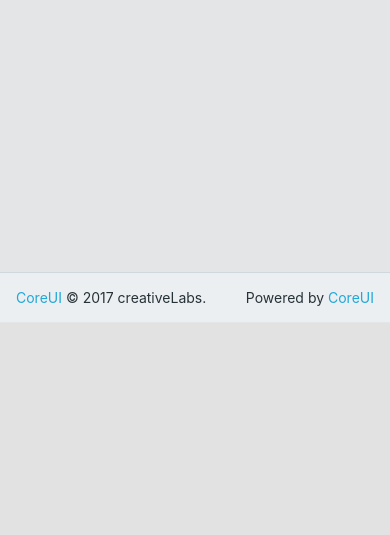
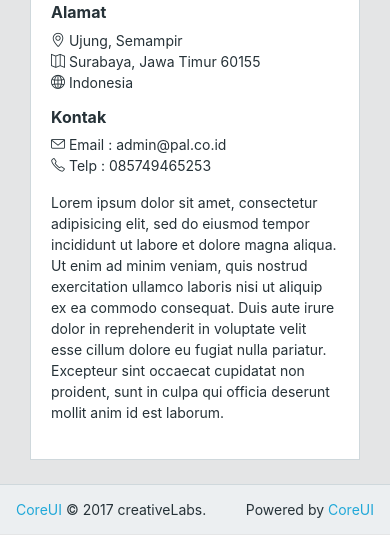
Before and after one commit to zkenstein/eprocurement, a Laravel app: page /kontak in a window 390 px wide. Shown: the part 522-1057 px from the top of the page. Before the commit the page ends 844 px from the top, so only its background shows below. Run offline with Laravel 8, Linux system fonts and the light colour scheme.

Commit message:
persiapan mailing

```diff
--- a/app/Http/Controllers/GeneralController.php
+++ b/app/Http/Controllers/GeneralController.php
@@ -6,6 +6,7 @@ use Illuminate\Http\Request;
 
 use App\Http\Requests;
 use App\Http\Controllers\Controller;
+use \Mail;
 
 class GeneralController extends Controller
 {
--- a/app/Http/Controllers/PublickController.php
+++ b/app/Http/Controllers/PublickController.php
@@ -6,6 +6,8 @@ use Illuminate\Http\Request;
 
 use App\Http\Requests;
 use App\Http\Controllers\Controller;
+use App\User;
+use App\Cluster;
 
 class PublickController extends Controller
 {
@@ -31,4 +33,52 @@ class PublickController extends Controller
     	$data['TAG'] = 'kontak';
     	return view('pages.kontak',$data);
     }
+
+    public function generateCluster(Request $request)
+    {
+    	for($i=0;$i<5;$i++){
+    		$cluster = new Cluster();
+    		$cluster->kode = 'KODE '.$i;
+    		$cluster->nama = 'CLUSTER '.$i;
+    		$cluster->save();
+    	}
+    }
+
+    public function generateUser(Request $request)
+    {
+    	$user = new User();
+    	$user->kode = 'KODE-0';
+    	$user->nama = 'Administrator';
+    	$user->email = 'kurniawan@herobimbel.id';
+    	$user->password = '12345';
+    	$user->telp = '03210987651';
+    	$user->session_id = null;
+    	$user->role = 'admin';
+    	$user->aktif = \Carbon\Carbon::now();
+    	$user->kadaluarsa = \Carbon\Carbon::now()->addDay(2);
+    	$user->save();
+
+    	$listCluster = collect(Cluster::select('id')->get())->toArray();
+
+    	foreach ($listCluster as $key => $value) {
+    		$listCluster[$key] = $value['id'];
+    	}
+
+		// dd($listCluster[array_rand($listCluster)]);
+
+    	for($i=1;$i<=10;$i++){
+    		User::create([
+    			'kode'=>'KODE-'.$i,
+    			'nama'=>'Sub Kontraktor '.$i,
+    			'email'=>'kontraktor'.$i.'@herobimbel.id',
+    			'password'=>null,
+    			'telp'=>'03210987782'.$i,
+    			'session_id'=>null,
+    			'role'=>'subkontraktor',
+    			'aktif'=>null,
+    			'kadaluarsa'=>null,
+    			'cluster_id'=>$listCluster[array_rand($listCluster)]
+    		]);
+    	}
+    }
 }
--- a/app/Http/routes.php
+++ b/app/Http/routes.php
@@ -36,6 +36,9 @@ Route::get('logout',[
 	'as'=>'logout'
 ]);
 
+Route::get('generate_cluster','PublickController@generateCluster');
+Route::get('generate_user','PublickController@generateUser');
+
 Route::group(['prefix'=>'admin','as'=>'admin.'],function(){
 	Route::get('/beranda',[
 		'uses'=>'GeneralController@berandaPage',
--- a/app/User.php
+++ b/app/User.php
@@ -21,14 +21,14 @@ class User extends Model implements AuthenticatableContract,
      *
      * @var string
      */
-    protected $table = 'users';
+    protected $table = 'user';
 
     /**
      * The attributes that are mass assignable.
      *
      * @var array
      */
-    protected $fillable = ['kode', 'nama', 'email','password','telp','aktif','kadaluarsa','cluster_id'];
+    protected $fillable = ['kode', 'nama', 'email','password','telp','aktif','kadaluarsa','cluster_id','session_id','role'];
 
     /**
      * The attributes excluded from the model's JSON form.
--- a/resources/views/master.blade.php
+++ b/resources/views/master.blade.php
@@ -32,8 +32,11 @@
             margin-left: 0px !important;
         }
         @endif
-        .breadcrumb{
+        .breadcrumb, .modal-primary .modal-header, .btn-primary{
             background-color: #2b609e;
+        }
+        .modal-primary .modal-content, .btn-primary{
+            border-color: #2b609e;
         }
         a.login{
             color: #2b609e !important;
@@ -430,7 +433,7 @@
     </div>
 
     @if(session('role')!='admin')
-    <div class="modal fade" id="login-modal" tabindex="-1" role="dialog" aria-labelledby="myModalLabel" aria-hidden="true">
+    <form class="modal fade" id="login-modal" tabindex="-1" role="dialog" aria-labelledby="myModalLabel" aria-hidden="true">
         <div class="modal-dialog modal-primary" role="document">
             <div class="modal-content">
                 <div class="modal-header">
@@ -440,42 +443,30 @@
                     </button>
                 </div>
                 <div class="modal-body">
-                    <form id="form-login" action="" method="post">
-                        <div class="form-group">
-                            <div class="input-group">
-                                <span class="input-group-addon"><i class="fa fa-user"></i>
-                                </span>
-                                <input type="text" id="username" name="username" class="form-control" placeholder="Username">
-                            </div>
-                        </div>
                     <div class="form-group">
                         <div class="input-group">
                             <span class="input-group-addon"><i class="fa fa-envelope"></i>
                             </span>
-                                <input type="email" id="email" name="email" class="form-control" placeholder="Email">
+                            <input autocomplete="false" type="email" id="email-login" name="email" class="form-control" placeholder="Email">
                         </div>
                     </div>
                     <div class="form-group">
                         <div class="input-group">
                             <span class="input-group-addon"><i class="fa fa-asterisk"></i>
                             </span>
-                                <input type="password" id="password" name="password" class="form-control" placeholder="Password">
+                            <input autocomplete="false" type="password" id="password-login" name="password" class="form-control" placeholder="Kode">
                         </div>
                     </div>
-                        <div class="form-group form-actions">
-                            <button type="submit" class="btn btn-sm btn-success">Submit</button>
-                        </div>
-                    </form>
                 </div>
                 <div class="modal-footer">
                     <button type="button" class="btn btn-secondary" data-dismiss="modal">Batal</button>
-                    <button type="button" class="btn btn-primary">Masuk</button>
+                    <button type="submit" class="btn btn-primary" id="button-login">Masuk</button>
                 </div>
             </div>
             <!-- /.modal-content -->
         </div>
         <!-- /.modal-dialog -->
-    </div>
+    </form>
     <!-- /.modal -->
     @endif
 
@@ -625,6 +616,12 @@
         });
     </script>
 
+    <script type="text/javascript">
+        $("#login-modal").submit(function(e){
+            e.preventDefault();
+            $("#button-login").addClass('disabled');
+        });
+    </script>
     <!-- Plugins and scripts required by this views -->
 
     <!-- Custom scripts required by this view -->
--- a/resources/views/pages/kontak.blade.php
+++ b/resources/views/pages/kontak.blade.php
@@ -15,8 +15,29 @@
                         </div>
                         <div class="card-block">
                             <div class="row">
-                                <div class="col-sm-12">
-
+                                <div class="col-sm-12 col-md-6">
+                                	<iframe src="https://www.google.com/maps/embed?pb=!1m18!1m12!1m3!1d3958.310268091754!2d112.73933681429958!3d-7.205399572735866!2m3!1f0!2f0!3f0!3m2!1i1024!2i768!4f13.1!3m3!1m2!1s0x2dd7f92b8fee968d%3A0xaa4b64bc612f6608!2sPT.+PAL+Indonesia!5e0!3m2!1sen!2sid!4v1490025818275" width="100%" height="350" frameborder="0" style="border:0" allowfullscreen></iframe>
+                                </div>
+                                <div class="col-sm-12 col-md-6">
+                                    <h6><strong>Alamat</strong></h6>
+                                    <p>
+                                        <i class="icon-location-pin"></i> Ujung, Semampir<br>
+                                        <i class="icon-map"></i> Surabaya, Jawa Timur 60155<br>
+                                        <i class="icon-globe"></i> Indonesia
+                                    </p>
+                                    <h6><strong>Kontak</strong></h6>
+                                    <p>
+                                        <i class="icon-envelope"></i> Email : admin@pal.co.id<br>
+                                        <i class="icon-phone"></i> Telp : 085749465253
+                                    </p>
+                                    <p>
+                                        Lorem ipsum dolor sit amet, consectetur adipisicing elit, sed do eiusmod
+                                        tempor incididunt ut labore et dolore magna aliqua. Ut enim ad minim veniam,
+                                        quis nostrud exercitation ullamco laboris nisi ut aliquip ex ea commodo
+                                        consequat. Duis aute irure dolor in reprehenderit in voluptate velit esse
+                                        cillum dolore eu fugiat nulla pariatur. Excepteur sint occaecat cupidatat non
+                                        proident, sunt in culpa qui officia deserunt mollit anim id est laborum.
+                                    </p>
                                 </div>
                             </div>
                         </div>
```
Also changed, not shown: app/Http/Middleware/SingleSession.php (added, +20 -0 lines), database/migrations/2017_03_19_212726_create_user_table.php, database/migrations/2017_03_19_221808_create_pengumuman_cluster_table.php, database/migrations/2017_03_19_222314_create_pengumuman_user_table.php, database/migrations/2017_03_20_071652_create_pengumuman_barang_table.php. Lines whose indentation alone changed are shown as unchanged.
